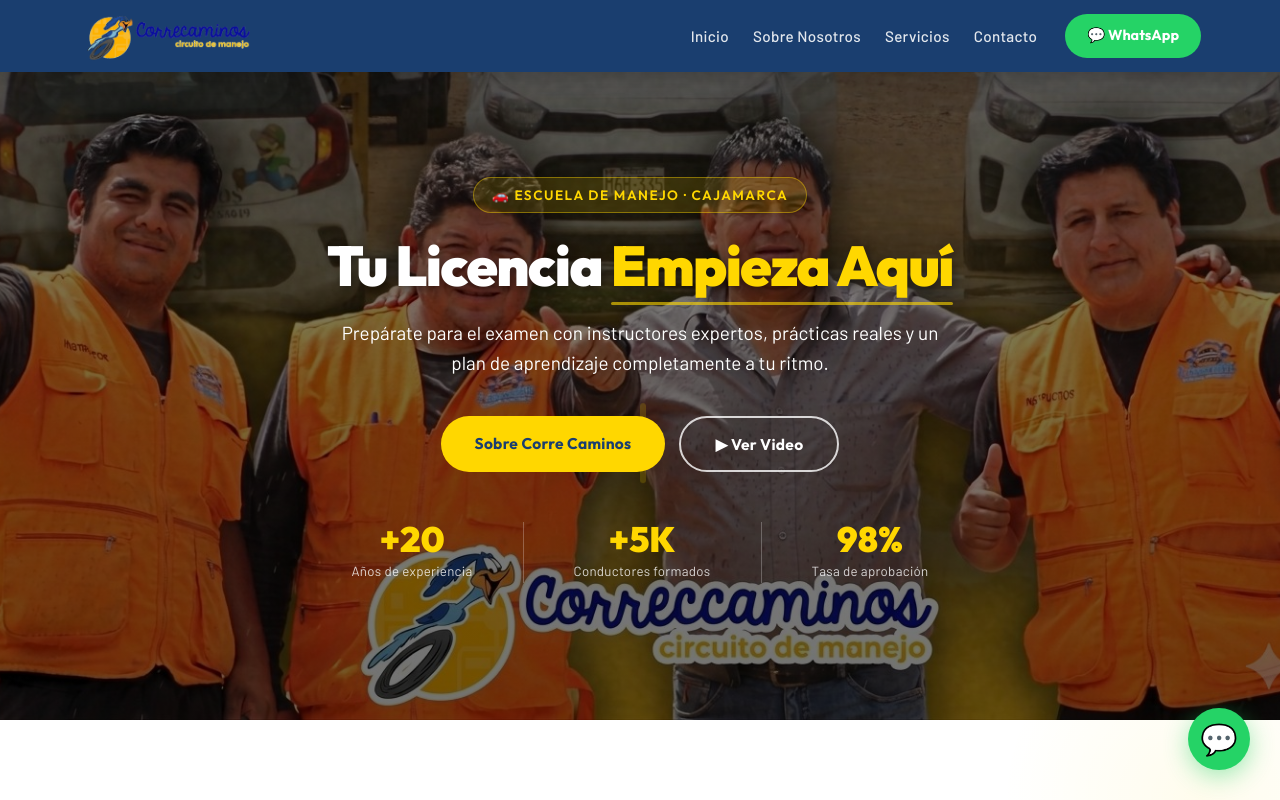
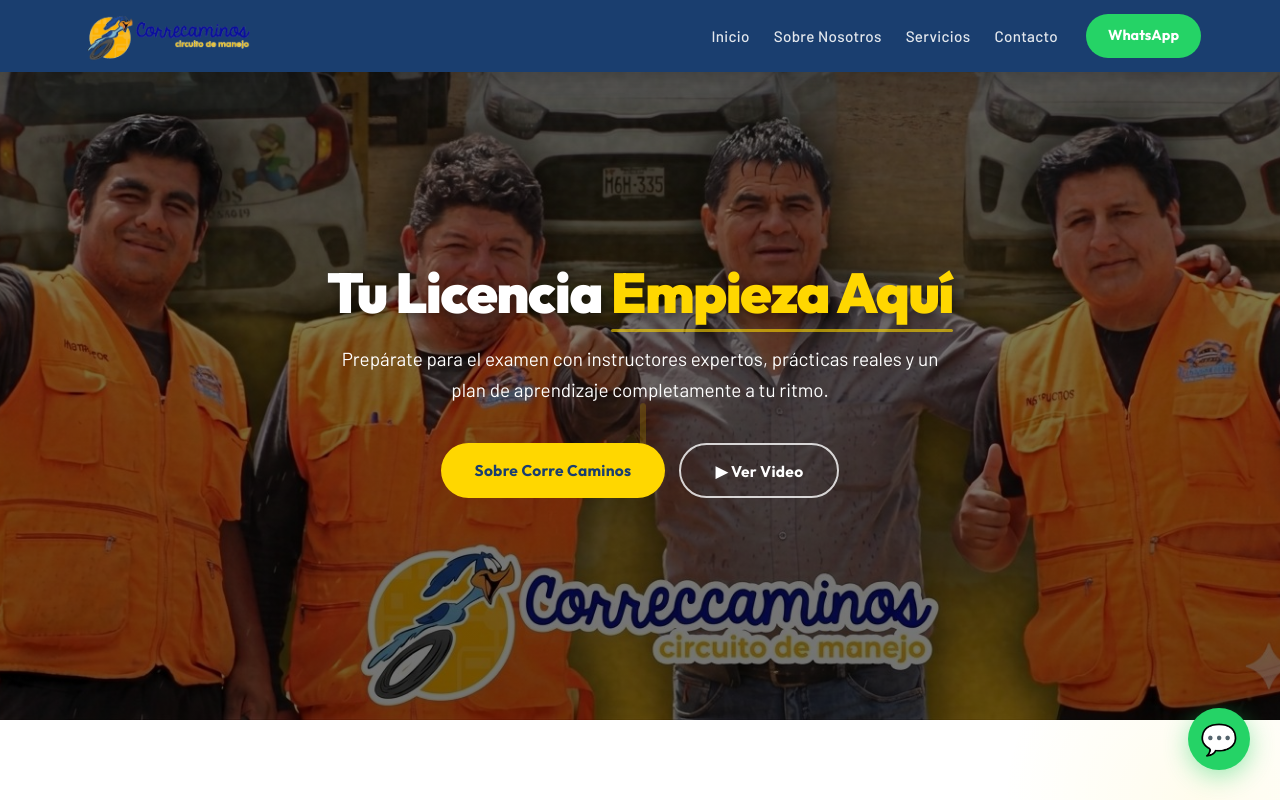
Before and after one commit to CorreCaminosCajamarca/EscuelaDeManejoCorreCaminos, a plain HTML site: page index.html in a window 1280 px wide. Shown: the top 800 px of the page. Drawn offline with Linux system fonts and the light colour scheme.

Commit message:
Update index.html

```diff
--- a/index.html
+++ b/index.html
@@ -1182,7 +1182,7 @@
                 </ul>
                 <a href="https://api.whatsapp.com/send/?phone=51931484293&text=Hola%21+Vengo+del+anuncio&type=phone_number&app_absent=0"
                    class="btn-wsp" target="_blank">
-                    💬 WhatsApp
+                     WhatsApp
                 </a>
                 <button class="menu-toggle" id="menuToggle" aria-label="Menú">☰</button>
             </div>
@@ -1193,28 +1193,12 @@
     <section id="inicio" class="hero">
         <div class="hero-road-lines"></div>
         <div class="hero-content">
-            <span class="hero-badge">🚗 Escuela de Manejo · Cajamarca</span>
             <h1>Tu Licencia <span>Empieza Aquí</span></h1>
             <p class="hero-subtitle">Prepárate para el examen con instructores expertos, prácticas reales y un plan de aprendizaje completamente a tu ritmo.</p>
             <div class="hero-buttons">
                 <a href="#sobre" class="btn btn-yellow">Sobre Corre Caminos</a>
                 <button class="btn btn-white" onclick="abrirVideo()">▶ Ver Video</button>
-            </div>
-            <div class="hero-stats">
-                <div class="hero-stat">
-                    <strong>+20</strong>
-                    <span>Años de experiencia</span>
-                </div>
-                <div class="hero-divider"></div>
-                <div class="hero-stat">
-                    <strong>+5K</strong>
-                    <span>Conductores formados</span>
-                </div>
-                <div class="hero-divider"></div>
-                <div class="hero-stat">
-                    <strong>98%</strong>
-                    <span>Tasa de aprobación</span>
-                </div>
+
             </div>
         </div>
     </section>
@@ -1299,7 +1283,7 @@
                 </div>
                 <a href="https://api.whatsapp.com/send/?phone=51931484293&text=Hola%21+Vengo+del+anuncio&type=phone_number&app_absent=0"
                    class="btn-wsp-large" target="_blank">
-                    💬 Escríbenos por WhatsApp
+                     Escríbenos por WhatsApp
                 </a>
             </div>
         </div>
@@ -1309,7 +1293,6 @@
     <section id="servicios" class="services">
         <div class="services-container">
             <div class="section-header reveal">
-                <span class="section-tag">Lo que ofrecemos</span>
                 <h2>Nuestros Servicios</h2>
                 <p>Todo lo que necesitas para obtener tu licencia y manejar con confianza en las calles de Cajamarca.</p>
             </div>
@@ -1354,7 +1337,6 @@
     <!-- ═══════════ TESTIMONIOS ═══════════ -->
     <section class="testimonials">
         <div class="section-header reveal">
-            <span class="section-tag">Opiniones</span>
             <h2>Lo que dicen nuestros alumnos</h2>
             <p>Miles de personas ya confiaron en Corre Caminos para obtener su licencia.</p>
         </div>
@@ -1399,7 +1381,6 @@
     <section id="contacto" class="contact">
         <div class="contact-container">
             <div class="section-header reveal">
-                <span class="section-tag">Ubícanos</span>
                 <h2>Contacto</h2>
                 <p>Estamos en Cajamarca listos para atenderte.</p>
             </div>
```
